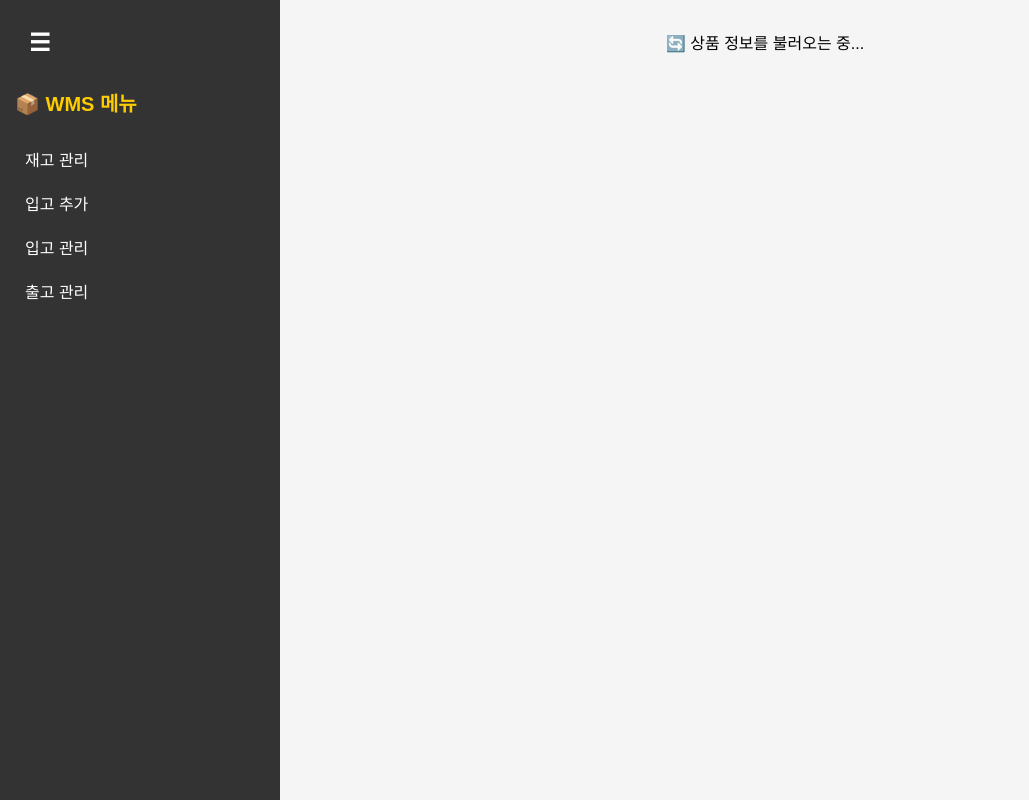
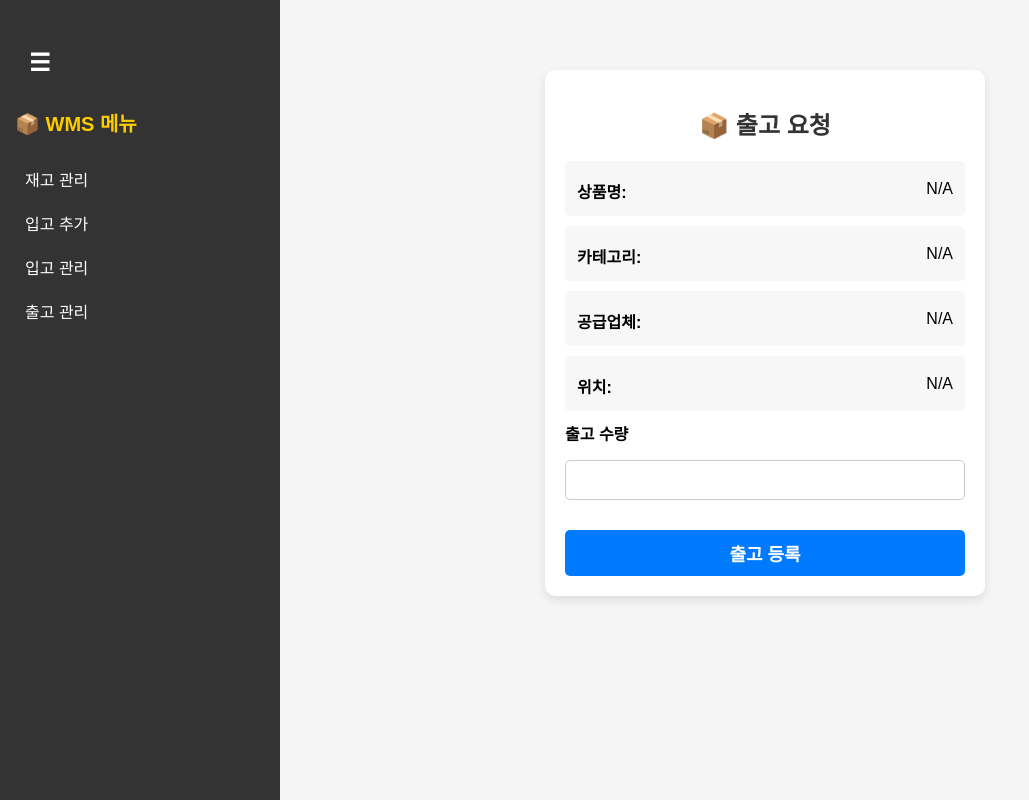
Before and after one commit to WMS901/wms-front, a React (Vite) app: page /outbound/1 in a window 1280 px wide. Shown: the whole page, without its empty margins (0-1029 px from the left). Built offline with nearby package versions, Linux system fonts and the light colour scheme; no server answers.

Commit message:
backend 연동 테스트 전 commit

```diff
--- a/src/App.jsx
+++ b/src/App.jsx
@@ -26,7 +26,7 @@ const App = () => {
                 <Route path="/inventory" element={<Inventory />} />
                 <Route path="/inbound" element={<Inbound />} />
                 <Route path="/inbound/new" element={<InboundNew />} />
-                {/* <Route path="/outbound" element={<Outbound />} /> */}
+                <Route path="/outbound" element={<Outbound />} />
                 <Route path="/outbound/:outboundId" element={<OutboundRequest />} />
               </Routes>
             </Layout>
--- a/src/config.js
+++ /dev/null
@@ -1,3 +0,0 @@
-const API_URL = import.meta.env.VITE_API_URL
-
-export default API_URL;
--- a/src/pages/Inbound.jsx
+++ b/src/pages/Inbound.jsx
@@ -1,7 +1,6 @@
 import React, { useEffect, useState } from "react";
 import { useNavigate } from "react-router-dom";
 import "../styles/Inventory.css"; // ✅ 재고 관리와 같은 스타일 적용
-import API_URL from "../config";
 
 const Inbound = () => {
   const [inboundItems, setInboundItems] = useState([]);
@@ -13,7 +12,7 @@ const Inbound = () => {
 
   const fetchInboundItems = async () => {
     try {
-      const response = await fetch(`${API_URL}/api/inbound`);
+      const response = await fetch("/api/inbound");
       if (!response.ok) throw new Error("데이터 불러오기 실패");
 
       const data = await response.json();
@@ -28,7 +27,7 @@ const Inbound = () => {
 
   const confirmInbound = async (sku) => {
     try {
-      const response = await fetch(`${API_URL}/api/inbound/${sku}`, {
+      const response = await fetch("/api/inbound/", {
         method: "PUT",
         headers: {
           "Content-Type": "application/json",
--- a/src/pages/InboundNew.jsx
+++ b/src/pages/InboundNew.jsx
@@ -1,9 +1,6 @@
 import React, { useState } from "react";
 import { useNavigate } from "react-router-dom";
 import "../styles/InboundNew.css"; // ✅ 스타일 추가
-import API_URL from "../config";
-
-console.log("🚀 API_URL:", API_URL);
 
 const InboundNew = () => {
   const navigate = useNavigate();
@@ -24,7 +21,7 @@ const InboundNew = () => {
     e.preventDefault();
 
     try {
-      const response = await fetch(`${API_URL}/api/inbound`, {
+      const response = await fetch("/api/inbound", {
         method: "POST",
         headers: {
           "Content-Type": "application/json",
--- a/src/pages/Inventory.jsx
+++ b/src/pages/Inventory.jsx
@@ -13,7 +13,7 @@ const Inventory = () => {
   const fetchInventory = async () => {
     try {
       console.log("🔍 조회 버튼 클릭됨!");
-      const apiUrl = `https://api.sol-wms.store/api/inventory`;
+      const apiUrl = "/api/inventory";
       console.log("📡 API 요청 URL:", apiUrl);
       const response = await fetch(apiUrl, {
         method: "GET",
--- a/src/pages/Login.jsx
+++ b/src/pages/Login.jsx
@@ -14,7 +14,7 @@ const Login = () => {
     setErrorMessage(""); // ✅ 이전 오류 메시지 초기화
 
     try {
-      const response = await fetch("http://localhost:5000/api/auth/login", {
+      const response = await fetch("/api/user/login", {
         method: "POST",
         headers: {
           "Content-Type": "application/json",
--- a/src/pages/Outbound.jsx
+++ b/src/pages/Outbound.jsx
@@ -1,38 +1,101 @@
-import React, { useState, useEffect } from "react";
-import "../styles/Inventory.css";
+import React, { useEffect, useState } from "react";
+import { useNavigate } from "react-router-dom";
+import "../styles/Inventory.css"; // ✅ 재고 관리와 같은 스타일 적용
 
 const Outbound = () => {
-  // const [outboundData, setOutboundData] = useState([]);
+  const [outboundItems, setOutboundItems] = useState([]);
+  const navigate = useNavigate();
 
-  // useEffect(() => {
-  //   fetchOutboundData();
-  // }, []);
+  useEffect(() => {
+    fetchOutboundItems();
+  }, []);
 
-  // const fetchOutboundData = async () => {
-  //   try {
-  //     const response = await fetch("https://api.sol-wms.store/api/outbound");
-  //     if (!response.ok) throw new Error("조회 실패");
+  const fetchOutboundItems = async () => {
+    try {
+      const response = await fetch(`${API_URL}/api/outbound`);
+      if (!response.ok) throw new Error("데이터 불러오기 실패");
 
-  //     const data = await response.json();
-  //     setOutboundData(data.content || []);
-  //   } catch (error) {
-  //     console.error("🚨 오류 발생:", error);
-  //   }
-  // };
+      const data = await response.json();
+      console.log("📦 출고 요청 데이터:", data);
 
+      // `content`가 있는지 확인 후 할당, 없으면 `data` 자체를 배열로 가정
+      setOutboundItems(Array.isArray(data.content) ? data.content : data);
+    } catch (error) {
+      console.error("🚨 오류 발생:", error);
+    }
+  };
 
-  // return (
-  //   <div className="inventory-container">
-  //     <main className="inventory-content">
+  const confirmOutbound = async (outboundId) => {
+    try {
+      const response = await fetch(`${API_URL}/api/outbound/${outboundId}`, {
+        method: "PUT",
+        headers: {
+          "Content-Type": "application/json",
+        },
+        body: JSON.stringify({ confirmed: true }),
+      });
 
-  //       <h1>📦 출고 관리</h1>
-  //       <div className="table-wrapper">
-  //         <InventoryTable data={inboundData} type="outbound" />
-  //       </div>
-  //     </main>
-  //   </div>
+      if (!response.ok) throw new Error("출고 확정 실패");
 
-  // );
+      // ✅ UI 업데이트: 해당 항목을 리스트에서 제거
+      setOutboundItems((prevItems) => prevItems.filter((item) => item.outboundId !== outboundId));
+    } catch (error) {
+      console.error("🚨 오류 발생:", error);
+    }
+  };
+
+  return (
+    <div className="inventory-container">
+      <main className="inventory-content">
+        <h1>🚚 출고 관리</h1>
+
+        <div className="table-wrapper">
+          <table className="inventory-table">
+            <thead>
+              <tr>
+                <th>선택</th>
+                <th>출고 번호</th>
+                <th>상품명</th>
+                <th>카테고리</th>
+                <th>수량</th>
+                <th>가격</th>
+                <th>공급업체</th>
+                <th>위치</th>
+                <th>등록일</th>
+                <th>액션</th>
+              </tr>
+            </thead>
+            <tbody>
+              {outboundItems.length > 0 ? (
+                outboundItems.map((item) => (
+                  <tr key={item.outboundId}>
+                    <td><input type="checkbox" /></td>
+                    <td>{item.outboundId}</td>
+                    <td>{item.name}</td>
+                    <td>{item.category}</td>
+                    <td>{item.quantity}</td>
+                    <td>{item.price} 원</td>
+                    <td>{item.supplier}</td>
+                    <td>{item.location}</td>
+                    <td>{new Date(item.createdAt).toLocaleString("ko-KR")}</td>
+                    <td>
+                      <button className="action-btn confirm-btn" onClick={() => confirmOutbound(item.outboundId)}>
+                        출고 확정
+                      </button>
+                    </td>
+                  </tr>
+                ))
+              ) : (
+                <tr>
+                  <td colSpan="10" className="no-data">데이터 없음</td>
+                </tr>
+              )}
+            </tbody>
+          </table>
+        </div>
+      </main>
+    </div>
+  );
 };
 
 export default Outbound;
--- a/src/pages/OutboundRequest.jsx
+++ b/src/pages/OutboundRequest.jsx
@@ -1,67 +1,85 @@
 import React, { useState, useEffect } from "react";
-import { useParams, useNavigate } from "react-router-dom";
-import "../styles/OutboundRequest.css";
+import { useNavigate } from "react-router-dom";
+import "../styles/OutboundRequest.css"; // ✅ 스타일 적용
 
-const OutboundRequest = () => {
-  const { outboundId } = useParams(); // ✅ URL에서 outboundId만 가져오기
+const OutboundRequest = ({ selectedItem }) => {
   const navigate = useNavigate();
-  const [item, setItem] = useState(null);
-  const [quantity, setQuantity] = useState("");
+  const [quantity, setQuantity] = useState(""); // ✅ 출고 수량만 상태 관리
 
+  // ✅ 선택된 상품 정보 로드 (출고 수량만 입력 가능)
   useEffect(() => {
-    // ✅ 백엔드 API에서 해당 outboundId의 상품 상세 정보 가져오기
-    const fetchItemDetails = async () => {
+    if (selectedItem) {
+      setQuantity(""); // ✅ 수량 입력값 초기화
+    }
+  }, [selectedItem]);
+
+  const handleChange = (e) => {
+    setQuantity(e.target.value);
+  };
+
+  const handleSubmit = async (e) => {
+    e.preventDefault();
+
+    if (!quantity || quantity <= 0) {
+      alert("🚨 출고 수량을 올바르게 입력하세요!");
+      return;
+    }
+
     try {
-        const response = await fetch(`https://api.sol-wms.store/api/inventory/${outboundId}`);
+      const response = await fetch("/api/outbound", {
+        method: "POST",
+        headers: {
+          "Content-Type": "application/json",
+        },
+        body: JSON.stringify({
+          sku: selectedItem.sku,
+          quantity: quantity, // ✅ 수량만 전송
+        }),
+      });
+
       if (!response.ok) {
-          throw new Error("상품 상세 정보를 불러올 수 없습니다.");
+        throw new Error("출고 요청 실패");
       }
-        const data = await response.json();
-        setItem(data); // ✅ 최신 데이터 업데이트
+
+      alert("📦 출고 요청 완료!");
+      navigate("/outbound"); // ✅ 출고 등록 후 이동
     } catch (error) {
-        console.error("🚨 API 오류:", error);
+      console.error("🚨 오류 발생:", error);
     }
   };
 
-    fetchItemDetails();
-  }, [outboundId]);
+  return (
+    <div className="outbound-form-container">
+      <h1>📦 출고 요청</h1>
+      <form onSubmit={handleSubmit}>
+        <div className="info-box">
+          <label>상품명:</label> <span>{selectedItem?.name || "N/A"}</span>
+        </div>
 
-  const handleSubmit = () => {
-    console.log(`📦 출고 요청! outboundId: ${outboundId}, 수량: ${quantity}`);
-    alert(`출고 요청 완료! outboundId: ${outboundId}, 수량: ${quantity}`);
-    navigate("/inventory");
-  };
+        <div className="info-box">
+          <label>카테고리:</label> <span>{selectedItem?.category || "N/A"}</span>
+        </div>
 
-  if (!item) return <p>🔄 상품 정보를 불러오는 중...</p>; // ✅ 데이터 로딩 중 표시
+        <div className="info-box">
+          <label>공급업체:</label> <span>{selectedItem?.supplier || "N/A"}</span>
+        </div>
 
-  return (
-    <div className="outbound-request-container">
-      <h1>📦 출고 요청</h1>
+        <div className="info-box">
+          <label>위치:</label> <span>{selectedItem?.location || "N/A"}</span>
+        </div>
 
-      <table className="outbound-info-table">
-        <tbody>
-          <tr><td><strong>상품 코드</strong></td><td>{outboundId}</td></tr>
-          <tr><td><strong>상품명</strong></td><td>{item.name}</td></tr>
-          <tr><td><strong>카테고리</strong></td><td>{item.category}</td></tr>
-          <tr><td><strong>현재 재고</strong></td><td>{item.quantity}</td></tr>
-          <tr><td><strong>예약 수량</strong></td><td>{item.reservedQuantity || 0}</td></tr> {/* ✅ 예약 수량 추가 */}
-          <tr><td><strong>가격</strong></td><td>{item.price} 원</td></tr>
-          <tr><td><strong>공급업체</strong></td><td>{item.supplier}</td></tr>
-          <tr><td><strong>위치</strong></td><td>{item.location}</td></tr>
-        </tbody>
-      </table>
-
+        <label>출고 수량</label>
         <input
           type="number"
-        placeholder="출고 수량 입력"
+          name="quantity"
           value={quantity}
-        onChange={(e) => setQuantity(e.target.value)}
+          onChange={handleChange}
+          required
           min="1"
-        max={item.quantity - (item.reservedQuantity || 0)} // ✅ 출고 가능 수량 제한
         />
-      <button className="confirm-btn" onClick={handleSubmit}>
-        출고 요청
-      </button>
+
+        <button type="submit">출고 등록</button>
+      </form>
     </div>
   );
 };
--- a/src/pages/Register.jsx
+++ b/src/pages/Register.jsx
@@ -25,7 +25,7 @@ const Register = () => {
     }
 
     try {
-      const response = await fetch("http://localhost:5000/api/auth/register", {
+      const response = await fetch("/api/user/register", {
         method: "POST",
         headers: {
           "Content-Type": "application/json",
--- a/src/styles/OutboundRequest.css
+++ b/src/styles/OutboundRequest.css
@@ -1,55 +1,66 @@
-.outbound-request-container {
-  max-width: 600px;
+/* 출고 요청 폼 전체 컨테이너 */
+.outbound-form-container {
+  max-width: 400px;
   margin: 50px auto;
   padding: 20px;
-  background: white;
+  background: #fff;
   border-radius: 10px;
-  box-shadow: 0 4px 6px rgba(0, 0, 0, 0.1);
+  box-shadow: 0 4px 10px rgba(0, 0, 0, 0.1);
   text-align: center;
 }
 
-.outbound-request-container h1 {
-  font-size: 22px;
+/* 제목 */
+.outbound-form-container h1 {
+  font-size: 24px;
+  color: #333;
   margin-bottom: 20px;
 }
 
-/* ✅ 상품 정보 테이블 스타일 */
-.outbound-info-table {
-  width: 100%;
-  border-collapse: collapse;
-  margin-bottom: 20px;
+/* 상품 정보 (읽기 전용) */
+.info-box {
+  display: flex;
+  justify-content: space-between;
+  align-items: center;
+  background: #f7f7f7;
+  padding: 8px 12px;
+  margin-bottom: 10px;
+  border-radius: 5px;
+  font-size: 16px;
 }
 
-.outbound-info-table td {
-  padding: 10px;
-  border-bottom: 1px solid #ddd;
+/* 라벨 스타일 */
+label {
+  font-weight: bold;
+  display: block;
   text-align: left;
+  margin: 10px 0 5px;
 }
 
-.outbound-info-table td:first-child {
-  font-weight: bold;
-  width: 40%;
-  background: #f9f9f9;
+/* 입력 필드 */
+input[type="number"] {
+  width: 100%;
+  padding: 10px;
+  font-size: 16px;
+  border: 1px solid #ccc;
+  border-radius: 5px;
+  box-sizing: border-box;
 }
 
-.outbound-request-container input {
-  width: 80%;
-  padding: 10px;
-  margin: 10px 0;
-  border: 1px solid #ccc;
+/* 버튼 스타일 */
+button {
+  width: 100%;
+  background: #007bff;
+  color: white;
+  border: none;
+  padding: 12px;
+  font-size: 16px;
+  font-weight: bold;
   border-radius: 5px;
-  text-align: center;
+  cursor: pointer;
+  margin-top: 20px;
+  transition: 0.3s;
 }
 
-.confirm-btn {
-  background-color: #007bff;
-  color: white;
-  border: none;
-  padding: 10px 15px;
-  border-radius: 5px;
-  cursor: pointer;
+button:hover {
+  background: #0056b3;
 }
-
-.confirm-btn:hover {
-  background-color: #0056b3;
-}
--- a/vite.config.js
+++ b/vite.config.js
@@ -6,7 +6,8 @@ export default defineConfig({
   server: {
     proxy: {
       "/api": {
-        target: "http://localhost:8081", // ✅ 백엔드 서버로 프록시 요청
+        target: "https://api.sol-wms.store",
+        // target: "http://localhost:8081",
         //target: "http://195.168.9.111:1040",
         changeOrigin: true,
         secure: false,
```
Also changed, not shown: src/styles/golbal.css (indentation only). Lines whose indentation alone changed are shown as unchanged.
